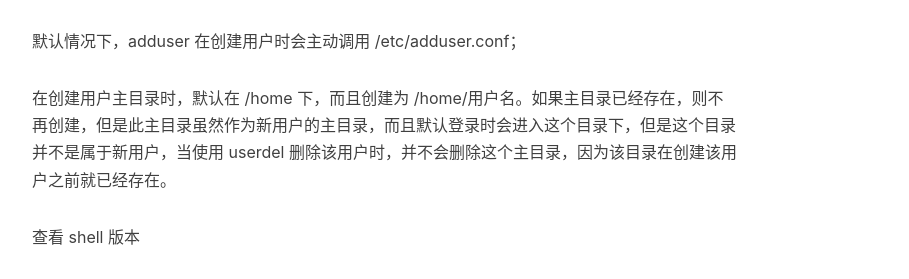
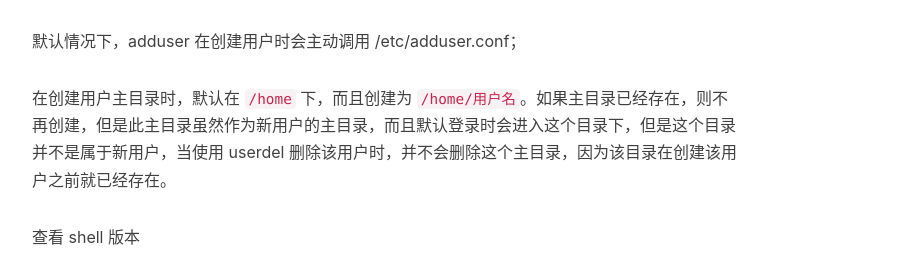
Before and after one commit to ywlvs/ywlvs.github.io, a Jekyll site: the page built from _posts/2018-01-07-user-and-group-commands-in-linux.markdown, in a window 1280 px wide and 900 px high, scrolled down 3392 px. Shown: the part 172-451 px from the top of the window, without its empty margins (233-1142 px from the left). Built offline with Jekyll 4.4.1, drawn with Linux system fonts in a browser that asks for light colours; nearby versions of some CDN libraries; comment, search, counter and statistics services are not loaded.

Commit message:
format-some-words

```diff
--- a/_posts/2018-01-07-user-and-group-commands-in-linux.markdown
+++ b/_posts/2018-01-07-user-and-group-commands-in-linux.markdown
@@ -110,7 +110,7 @@ Is the information correct? [Y/n] y
 
 默认情况下，adduser 在创建用户时会主动调用 /etc/adduser.conf；
 
-在创建用户主目录时，默认在 /home 下，而且创建为 /home/用户名。如果主目录已经存在，则不再创建，但是此主目录虽然作为新用户的主目录，而且默认登录时会进入这个目录下，但是这个目录并不是属于新用户，当使用 userdel 删除该用户时，并不会删除这个主目录，因为该目录在创建该用户之前就已经存在。
+在创建用户主目录时，默认在 `/home` 下，而且创建为 `/home/用户名`。如果主目录已经存在，则不再创建，但是此主目录虽然作为新用户的主目录，而且默认登录时会进入这个目录下，但是这个目录并不是属于新用户，当使用 userdel 删除该用户时，并不会删除这个主目录，因为该目录在创建该用户之前就已经存在。
 
 查看 shell 版本
 
```
